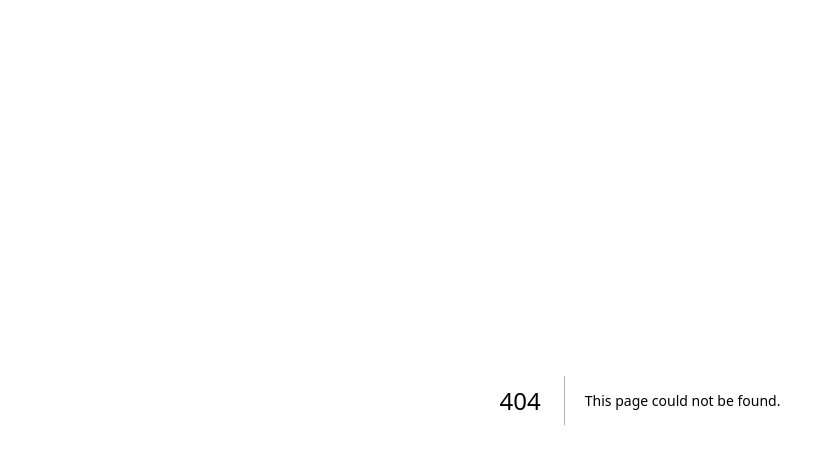
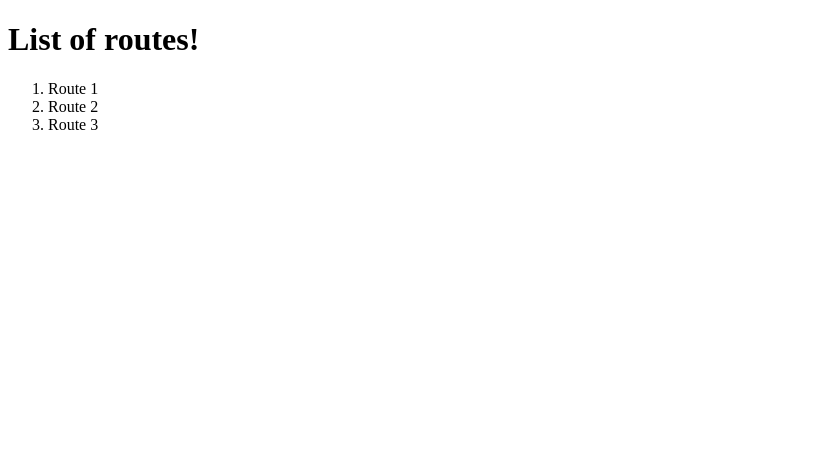
Before and after one commit to FaustoFaggion/Base-Infra-Nestjs, a Next.js app in the folder frontend_nextjs/: page /dynamic-route in a window 1280 px wide. Before the commit this address had no page. Shown: the top 464 px of the page, without its empty margins (0-835 px from the left). Built offline with nearby package versions, Linux system fonts and the light colour scheme.

Commit message:
start study of next.js dynamic route

```diff
--- /dev/null
+++ b/frontend_nextjs/src/app/dynamic-route/[routeId]/page.tsx
@@ -0,0 +1,5 @@
+export default function RouteDetails({params}) {
+    return (
+        <h1>Welcome to Route {params.routeId}!!</h1>
+    )
+}
--- /dev/null
+++ b/frontend_nextjs/src/app/dynamic-route/page.tsx
@@ -0,0 +1,12 @@
+export default function DynamicRoute() {
+    return (
+        <>
+            <h1>List of routes!</h1>
+            <ol>
+                <li>Route 1</li>
+                <li>Route 2</li>
+                <li>Route 3</li>
+            </ol>
+        </>
+    )
+}
```
Also changed, not shown: frontend_nextjs/src/app/profile/page.tsx (deleted, +0 -7 lines).
